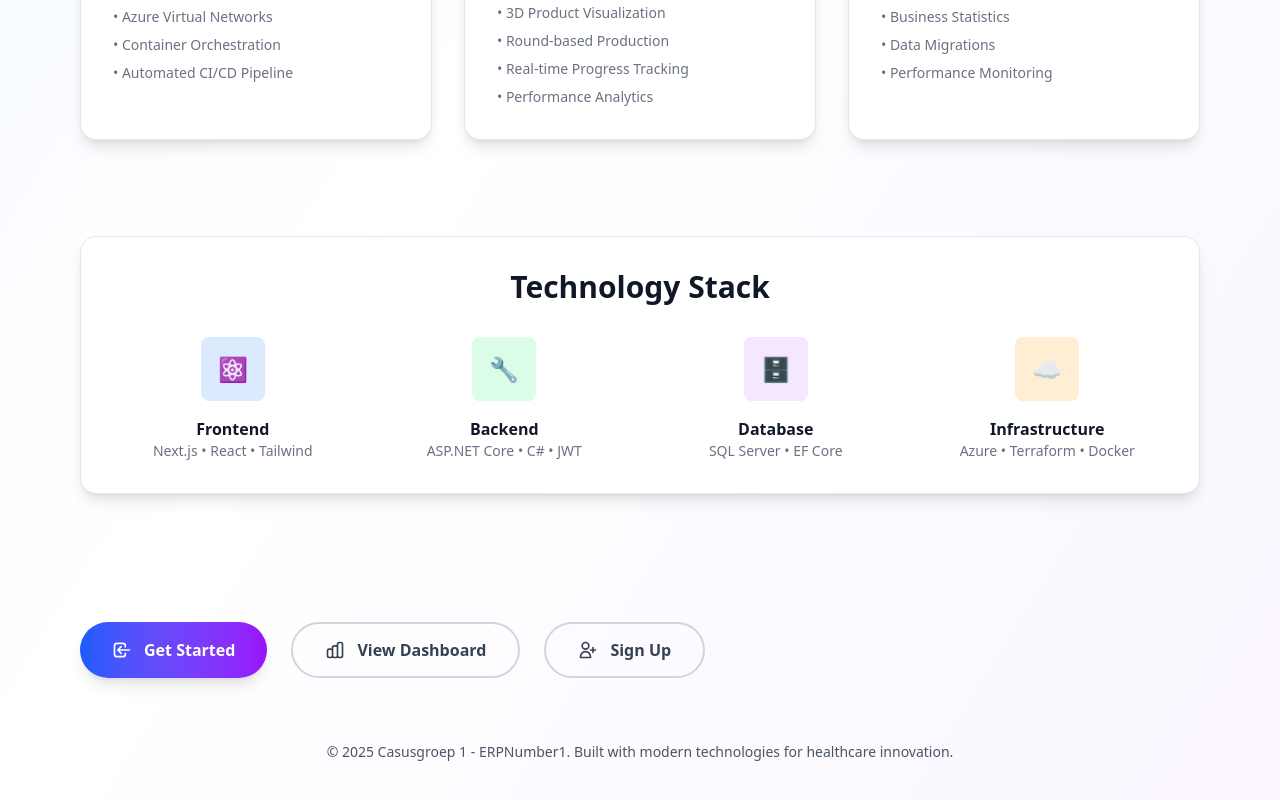
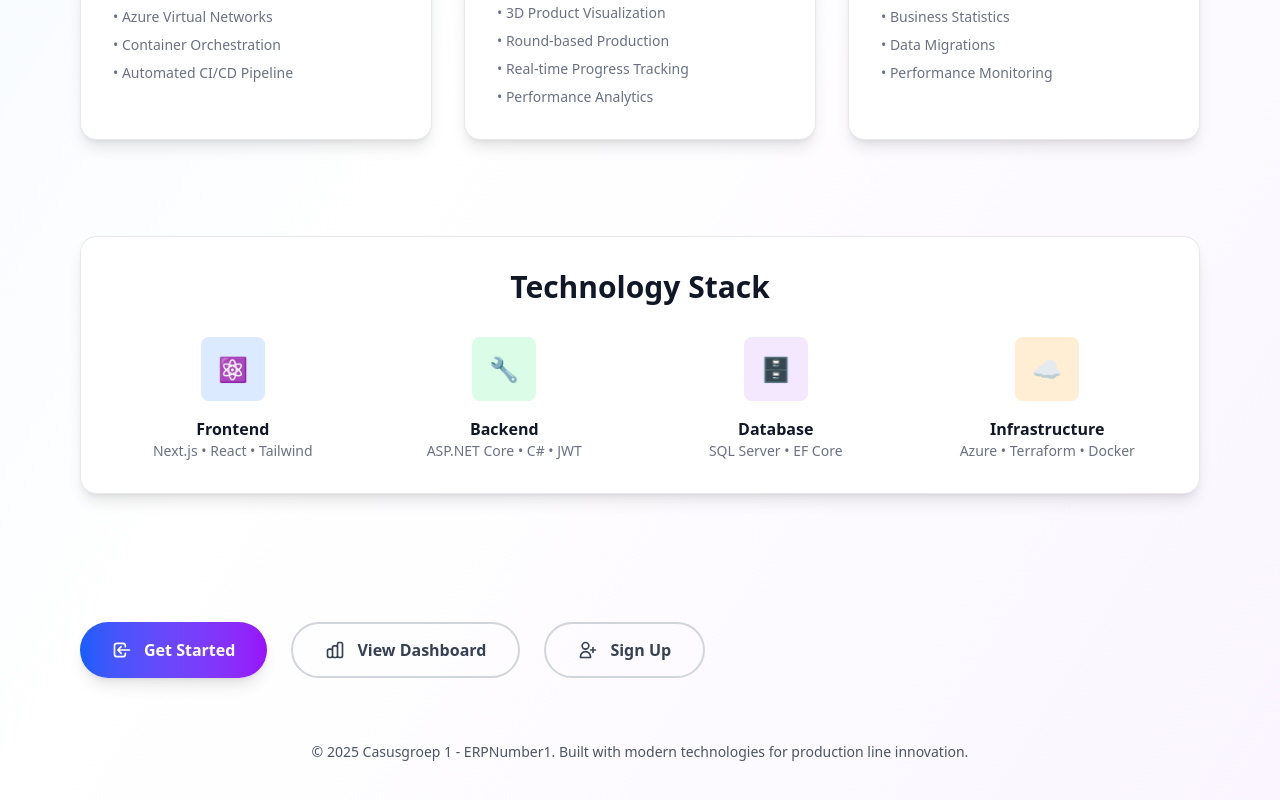
Before and after one commit to zuyd-projects/Casusgroep-1, a Next.js app in the folder frontend/: page / in a window 1280 px wide. Shown: the part 1234-2034 px from the top of the page. Built offline with nearby package versions, Linux system fonts and the light colour scheme.

Commit message:
fix(frontend): typo
Signed-off-by: Nah-Nova <noaheutz@hotmail.nl>

```diff
--- a/frontend/src/app/page.js
+++ b/frontend/src/app/page.js
@@ -210,7 +210,7 @@ export default function Home() {
 
         <footer className="row-start-3 flex gap-[24px] flex-wrap items-center justify-center">
           <span className="text-sm text-gray-600 dark:text-gray-400">
-            © 2025 Casusgroep 1 - ERPNumber1. Built with modern technologies for healthcare innovation.
+            © 2025 Casusgroep 1 - ERPNumber1. Built with modern technologies for production line innovation.
           </span>
         </footer>
       </div>
```
